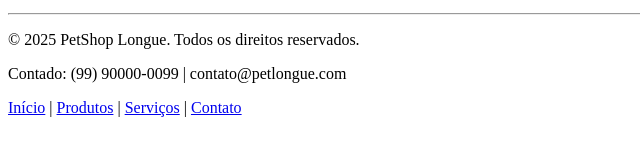
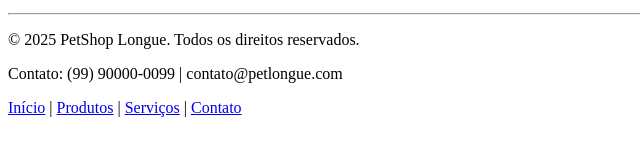
Before and after one commit to MLongue/PetShop, a plain HTML site: page servicos.html in a window 1280 px wide. Shown: the part 298-454 px from the top of the page, 0-640 px from the left. Drawn offline with Linux system fonts and the light colour scheme.

Commit message:
Update servicos.html

```diff
--- a/servicos.html
+++ b/servicos.html
@@ -27,7 +27,7 @@
         <footer>
         <hr>
         <p>&copy; 2025 PetShop Longue. Todos os direitos reservados.</p>
-        <p>Contado: (99) 90000-0099 | contato@petlongue.com</p>
+        <p>Contato: (99) 90000-0099 | contato@petlongue.com</p>
         <nav>
             <a href="index.html">Início</a> |
             <a href="produtos.html">Produtos</a> |
@@ -36,4 +36,5 @@
         </nav>
     </footer>
     </body>
+
 </html>
```
